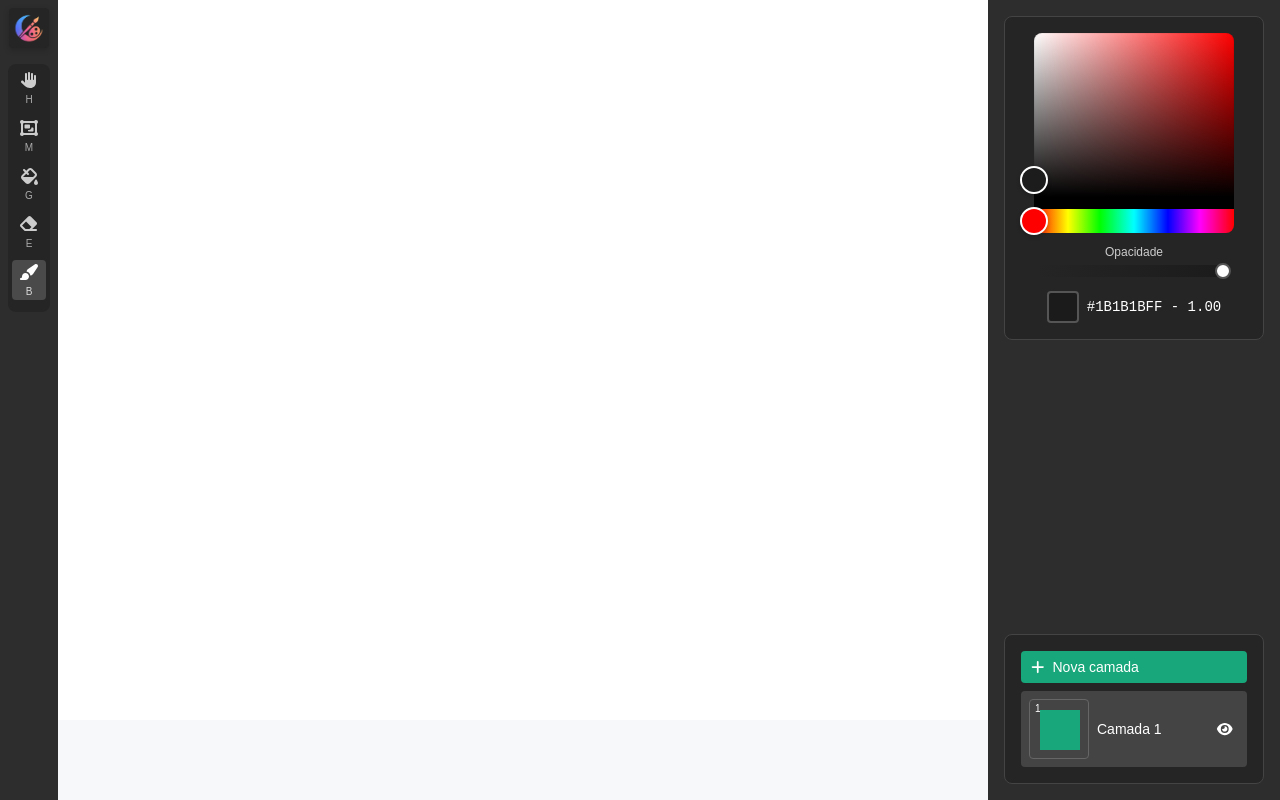
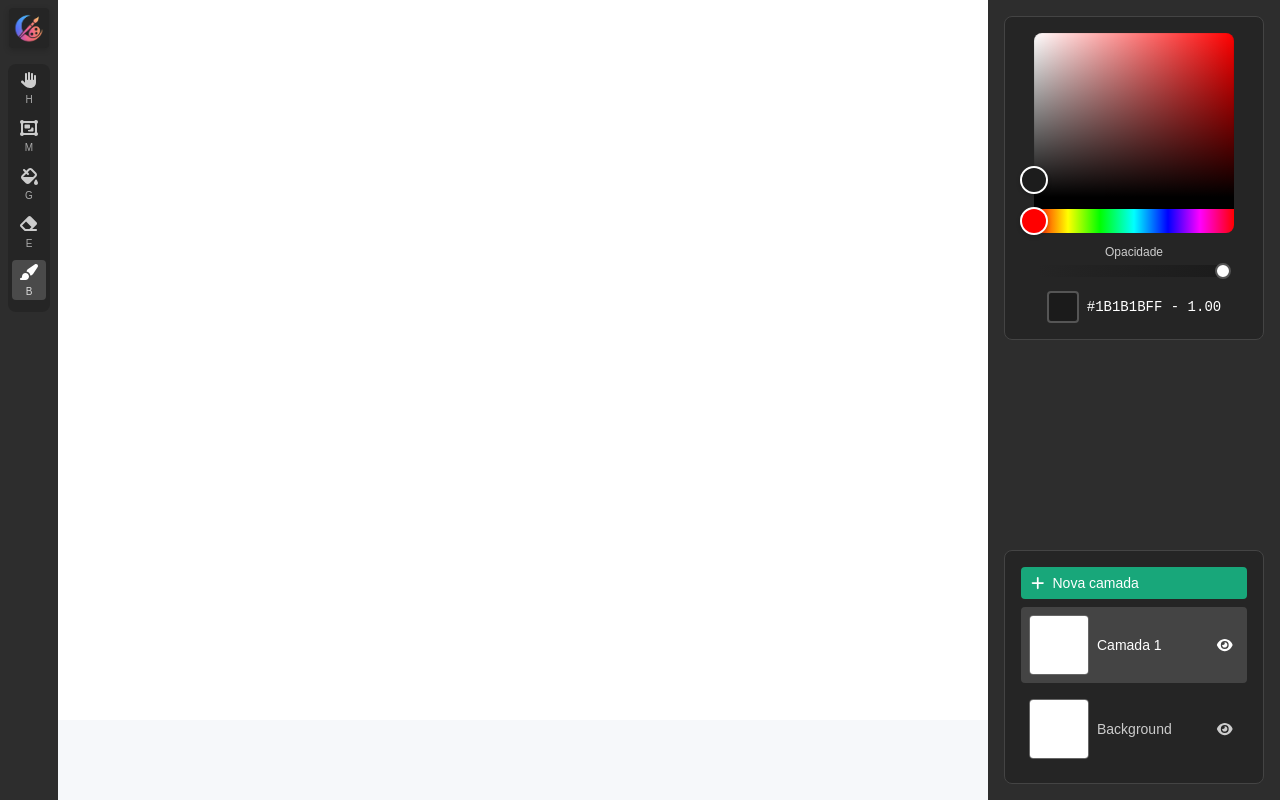
Before and after one commit to BryanChemp/Lunra, a React (Vite) app: page / in a window 1280 px wide. Built offline with nearby package versions, Linux system fonts and the light colour scheme.

Commit message:
Fixxing layer order

```diff
--- a/src/features/Canvas/Canvas.tsx
+++ b/src/features/Canvas/Canvas.tsx
@@ -78,8 +78,8 @@ const Canvas: FC = () => {
         {layers.map(layer =>
           <DrawingCanvas
             key={layer.id}
-            width={1270}
-            height={720}
+            width={2400}
+            height={1270}
             layerId={layer.id}
             style={{
               position: "absolute",
--- a/src/features/DrawingCanvas/DrawingCanvas.tsx
+++ b/src/features/DrawingCanvas/DrawingCanvas.tsx
@@ -1,4 +1,4 @@
-import { useRef, useEffect, type FC } from "react"
+import { useRef, useEffect, type FC, useLayoutEffect } from "react"
 import { useDrawingStore } from "../../stores/useDrawingStore"
 import { useCanvasStore } from "../../stores/useCanvasStore"
 import { useLayerStore } from "../../stores/useLayerStore"
@@ -17,11 +17,10 @@ const DrawingCanvas: FC<Props> = ({ width, height, layerId, style }) => {
   const canvasRef = useRef<HTMLCanvasElement | null>(null)
   const isDrawingRef = useRef(false)
   const lastPosRef = useRef<{ x: number; y: number } | null>(null)
-  const fillLockedRef = useRef(false)
 
   const { scale, isSpace, dragging } = useCanvasStore()
   const { brush, tool } = useDrawingStore();
-  const { layers } = useLayerStore();
+  const { layers, updateLayerCanvasRef  } = useLayerStore();
   const layer = layers.find((l) => l.id === layerId);
 
   const { undo, redo, saveState } = useStateStack(canvasRef);
@@ -39,6 +38,13 @@ const DrawingCanvas: FC<Props> = ({ width, height, layerId, style }) => {
 
   const isPanning = (isSpace || handMode) && dragging;
 
+  useLayoutEffect(() => {
+  if (!layer) return
+  if (!layer.canvasRef) {
+    updateLayerCanvasRef(layer.id, canvasRef)
+  }
+}, [layer, canvasRef, updateLayerCanvasRef])
+
   useEffect(() => {
     const c = canvasRef.current
     if (!c) return
@@ -48,7 +54,14 @@ const DrawingCanvas: FC<Props> = ({ width, height, layerId, style }) => {
     c.width = Math.round(width * dpr)
     c.height = Math.round(height * dpr)
     const ctx = c.getContext("2d")
-    if (ctx) ctx.setTransform(dpr, 0, 0, dpr, 0, 0)
+    if (ctx) {
+      ctx.setTransform(dpr, 0, 0, dpr, 0, 0)
+
+      if (layers.length == 1) {
+        ctx.fillStyle = "#ffffff"
+        ctx.fillRect(0, 0, c.width, c.height)
+      }
+    }
   }, [width, height])
 
   useEffect(() => {
@@ -141,7 +154,6 @@ const DrawingCanvas: FC<Props> = ({ width, height, layerId, style }) => {
       const targetColor = getPixelColor(imageData, Math.floor(x), Math.floor(y))
       const fillColor = hexToRgba(brush.color, brush.opacity || 1)
 
-      // se a cor do pixel clicado já é igual à cor do brush, não faz nada
       if (
         targetColor[0] === fillColor[0] &&
         targetColor[1] === fillColor[1] &&
--- a/src/features/LayerPanel/LayerPanel.tsx
+++ b/src/features/LayerPanel/LayerPanel.tsx
@@ -14,7 +14,7 @@ const LayerPanel: FC = () => {
         <FontAwesomeIcon icon={faPlus} /> Nova camada
       </AddLayerButton>
 
-      {layers.map((layer, index) => (
+      {[...layers].reverse().map((layer, index) => (
         <LayerItem
           key={layer.id}
           $selected={layer.id === selectedLayerId}
--- a/src/features/LayerPanel/components/LayerPreview.tsx
+++ b/src/features/LayerPanel/components/LayerPreview.tsx
@@ -6,25 +6,42 @@ interface Props {
     layer: Layer;
 }
 
-const LayerPreview: FC<Props> = ({ index, layer }) => {
-  const canvasRef = useRef<HTMLCanvasElement | null>(null)
+const LayerPreview: FC<Props> = ({ layer }) => {
+  const previewRef = useRef<HTMLCanvasElement | null>(null)
 
   useEffect(() => {
-    const canvas = canvasRef.current
-    if (!canvas) return
-    const ctx = canvas.getContext("2d")
+    const preview = previewRef.current
+    const layerCanvas = layer.canvasRef?.current
+    if (!preview || !layerCanvas) return
+    const ctx = preview.getContext("2d")
     if (!ctx) return
 
-    ctx.clearRect(0, 0, canvas.width, canvas.height)
-    ctx.fillStyle = "#18a77a"
-    ctx.fillRect(10, 10, 40, 40)
+    const drawPreview = () => {
+      const layerCtx = layerCanvas.getContext("2d")
+      if (!layerCtx) return
+      const pixel = layerCtx.getImageData(0, 0, 1, 1).data
+      const isTransparent = pixel[3] === 0
 
-    ctx.fillStyle = "white"
-    ctx.font = "10px sans-serif"
-    ctx.fillText((index + 1).toString(), 5, 12)
+      if (isTransparent) {
+        ctx.fillStyle = "#ffffff"
+        ctx.fillRect(0, 0, preview.width, preview.height)
+      } else {
+        ctx.clearRect(0, 0, preview.width, preview.height)
+      }
+
+      ctx.drawImage(
+        layerCanvas,
+        0, 0, layerCanvas.width, layerCanvas.height,
+        0, 0, preview.width, preview.height
+      )
+      requestAnimationFrame(drawPreview)
+    }
+
+    drawPreview()
   }, [layer])
 
-  return <canvas ref={canvasRef} width={60} height={60} />
+
+  return <canvas ref={previewRef} width={60} height={60} />
 }
 
 export default LayerPreview;
--- a/src/stores/useLayerStore.ts
+++ b/src/stores/useLayerStore.ts
@@ -7,6 +7,7 @@ export interface Layer {
   name: string
   visible: boolean
   zIndex: number
+  canvasRef?: React.RefObject<HTMLCanvasElement | null>
 }
 
 interface LayerState {
@@ -17,20 +18,27 @@ interface LayerState {
   toggleVisibility: (id: string) => void
   selectLayer: (id: string) => void
   reorderLayer: (id: string, newIndex: number) => void
+  updateLayerCanvasRef: (id: string, ref: React.RefObject<HTMLCanvasElement | null>) => void
 }
 
 const initialLayers: Layer[] = [
   {
     id: crypto.randomUUID(),
+    name: "Background",
+    visible: true,
+    zIndex: 0,
+  },
+  {
+    id: crypto.randomUUID(),
     name: "Camada 1",
     visible: true,
-    zIndex: 0
-  }
+    zIndex: 1,
+  },
 ]
 
 export const useLayerStore = create<LayerState>((set, get) => ({
   layers: initialLayers,
-  selectedLayerId: initialLayers[0].id,
+  selectedLayerId: initialLayers[1].id,
 
   addLayer: (name = `Camada ${get().layers.length + 1}`) => {
     const newLayer: Layer = {
@@ -70,4 +78,10 @@ export const useLayerStore = create<LayerState>((set, get) => ({
     const reordered = layers.map((l, i) => ({ ...l, zIndex: i }))
     set({ layers: reordered })
   },
+
+  updateLayerCanvasRef: (id: string, ref: React.RefObject<HTMLCanvasElement | null>) => {
+    set(state => ({
+      layers: state.layers.map(l => l.id === id ? { ...l, canvasRef: ref } : l)
+    }))
+  }
 }))
```
